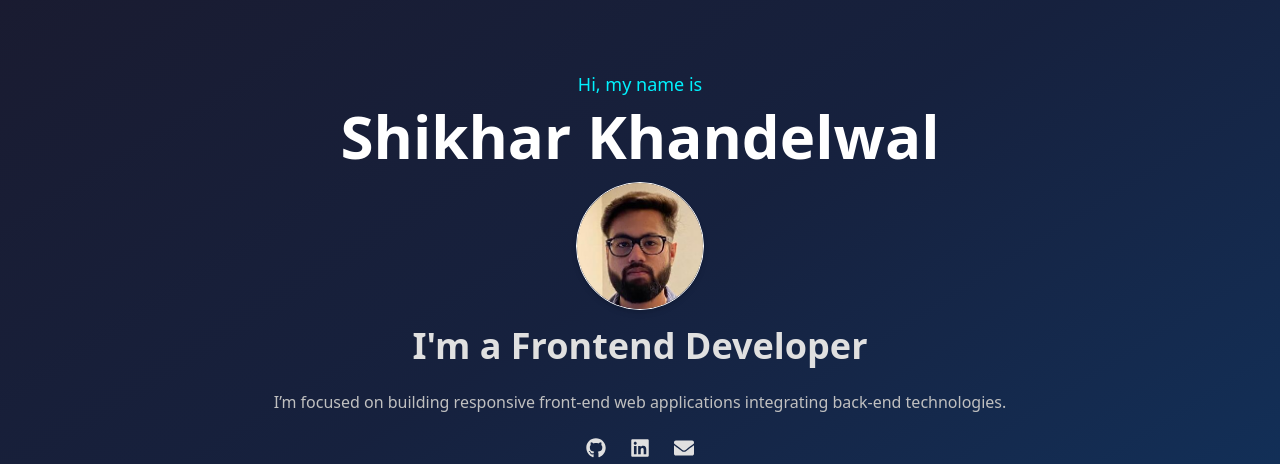
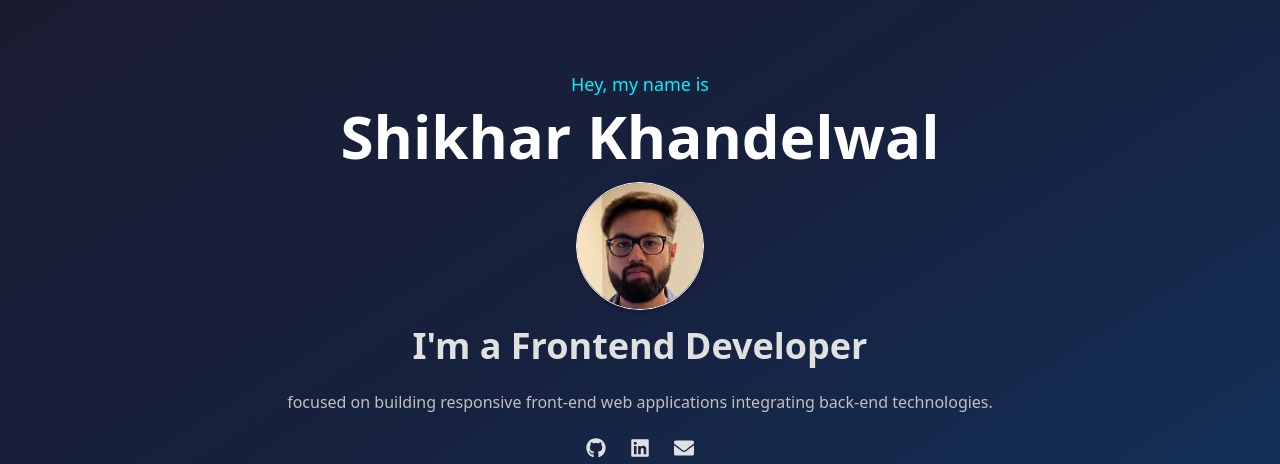
Before and after one commit to skykunnu/My_Portfolio, a React (Vite) app: page /#home in a window 1280 px wide. Shown: the part 133-597 px from the top of the page. Built offline with nearby package versions, Linux system fonts and the light colour scheme.

Commit message:
add use Effect

```diff
--- a/src/sections/Home.jsx
+++ b/src/sections/Home.jsx
@@ -12,7 +12,7 @@ function Home() {
         animate={{ opacity: 1, y: 0 }}
         transition={{ duration: 1 }}
       >
-        <p className="text-[#00f2fe] text-lg">Hi, my name is</p>
+        <p className="text-[#00f2fe] text-lg">Hey, my name is</p>
         <h1 className="text-4xl md:text-6xl font-bold text-white mt-2">
           Shikhar Khandelwal
         </h1>
@@ -25,7 +25,7 @@ function Home() {
           I'm a Frontend Developer
         </h2>
         <p className="text-[#c0c0c0] mt-6 max-w-3xl mx-auto">
-          I’m focused on building responsive front-end web applications
+          focused on building responsive front-end web applications
           integrating back-end technologies.
         </p>
 
@@ -35,13 +35,13 @@ function Home() {
           animate={{ opacity: 1 }}
           transition={{ delay: 0.6, duration: 1 }}
         >
-          <a href="#" className="hover:text-[#00f2fe] transition">
+          <a href="https://github.com/skykunnu" className="hover:text-[#00f2fe] transition">
             <FaGithub />
           </a>
-          <a href="#" className="hover:text-[#00f2fe] transition">
+          <a href="https://www.linkedin.com/in/shikhar-khandelwal-a6921a160/" className="hover:text-[#00f2fe] transition">
             <FaLinkedin />
           </a>
-          <a href="#" className="hover:text-[#00f2fe] transition">
+          <a href="mailto:skykunnu@gmail.com" className="hover:text-[#00f2fe] transition">
             <FaEnvelope />
           </a>
         </motion.div>
```
